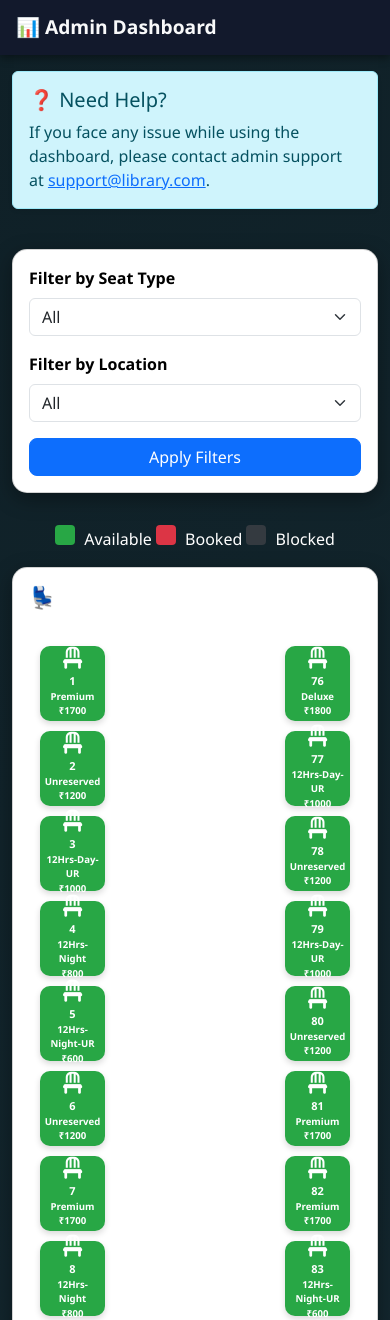
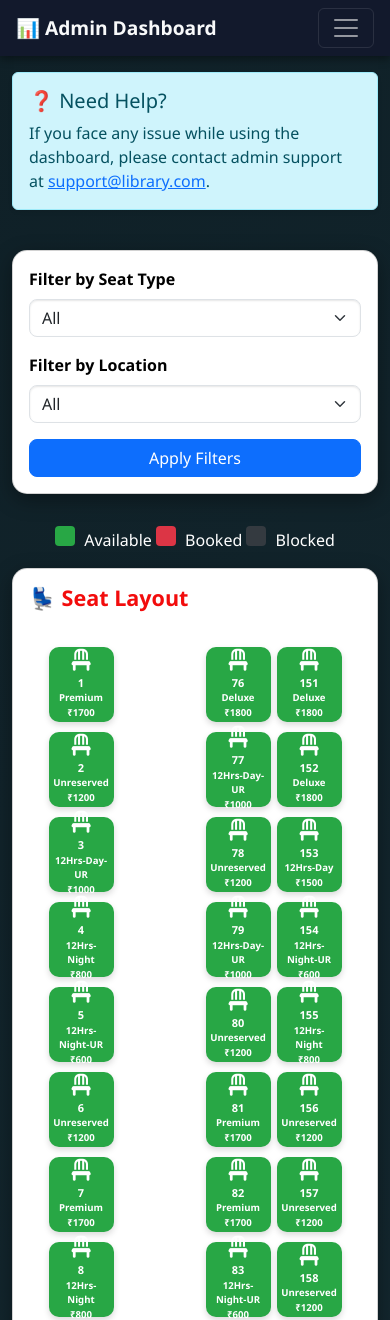
Before and after one commit to ashish86git/test_li, a Flask app: page /admin_dashboard in a window 390 px wide. Shown: the top 1320 px of the page. Run offline with Flask 3, Linux system fonts and the light colour scheme; the visitor is signed in with stand-in values (Sample User, id 1); data comes from the database, SQL or seed files in the repository; data that the repository does not hold is empty.

Commit message:
Add files via upload

```diff
--- a/templates/admin_dashboard.html
+++ b/templates/admin_dashboard.html
@@ -25,10 +25,7 @@
     .nav-link { color:#f8f9fa !important; }
     .nav-link:hover { color:#ffc107 !important; }
 
-    h2, h4 {
-      color: #fff;
-      font-weight: 600;
-    }
+    h2, h4 { color: #f20c0c; font-weight: 600; }
     .card {
       border-radius: 15px;
       box-shadow: 0 6px 20px rgba(0,0,0,0.35);
@@ -37,11 +34,8 @@
       color: #000;
     }
     .hall {
-      display:flex;
-      justify-content:center;
-      margin-top:20px;
-      gap:50px;
-      flex-wrap:wrap;
+      display:flex; justify-content:center;
+      margin-top:20px; gap:50px; flex-wrap:wrap;
     }
     .row-block { display:flex; flex-direction:column; gap:10px; }
     .seat {
@@ -58,36 +52,86 @@
     .blocked { background:#6c757d; color:#fff; }
     .passage { width:60px; }
     .legend span {
-      display:inline-block; width:20px; height:20px; margin-right:5px; border-radius:4px;
+      display:inline-block; width:20px; height:20px;
+      margin-right:5px; border-radius:4px;
     }
     .table thead { background: #12192c; color: #fff; }
     .table tbody tr:hover { background: rgba(0,0,0,0.05); }
     .btn { border-radius: 8px; }
-    .search-box {
-      max-width: 300px;
+    .search-box { max-width: 300px; }
+
+    /* Modal styling */
+    .modal-content {
+      border-radius: 14px;
+      box-shadow: 0 6px 20px rgba(0,0,0,0.35);
     }
-    .modal-content {
-      border-radius: 12px;
-      box-shadow: 0 4px 15px rgba(0,0,0,0.3);
+    .modal-header {
+      background: linear-gradient(90deg, #007bff, #00c6ff);
+      color: #fff;
+      border-top-left-radius: 14px;
+      border-top-right-radius: 14px;
     }
+    .modal-title { font-weight: 600; }
+    .modal-body {
+      background: #f9fbfd;
+      padding: 20px;
+    }
+    .modal-footer {
+      background: #f1f4f8;
+      border-top: 1px solid #dee2e6;
+      border-bottom-left-radius: 14px;
+      border-bottom-right-radius: 14px;
+    }
+    .form-control, .form-select {
+      border-radius: 8px;
+      box-shadow: inset 0 1px 2px rgba(0,0,0,0.1);
+    }
+    .hall {
+      display: flex;
+      justify-content: center;
+      flex-wrap: wrap;
+      gap: 12px;
+    }
+
+    .seat {
+      width: 55px;
+      height: 60px;
+      font-size: 11px;
+    }
+
+    /* Tablet */
+    @media (max-width: 768px) {
+      .hall { gap: 8px; }
+      .seat { width: 45px; height: 50px; font-size: 10px; }
+    }
+
+    /* Mobile */
+    @media (max-width: 576px) {
+      .hall { gap: 6px; }
+      .seat { width: 40px; height: 45px; font-size: 9px; }
+    }
+
   </style>
 </head>
 <body class="container-fluid p-0">
 
-  <!-- Navbar -->
-  <nav class="navbar navbar-expand-lg px-3">
+  <nav class="navbar navbar-expand-lg px-3 navbar-dark">
     <a class="navbar-brand" href="#">📊 Admin Dashboard</a>
-    <div class="collapse navbar-collapse">
+    <button class="navbar-toggler" type="button" data-bs-toggle="collapse" data-bs-target="#navbarNav">
+      <span class="navbar-toggler-icon"></span>
+    </button>
+    <div class="collapse navbar-collapse" id="navbarNav">
       <ul class="navbar-nav ms-auto">
         <li class="nav-item"><a class="nav-link" href="{{ url_for('dashboard') }}">🏠 Dashboard</a></li>
         <li class="nav-item"><a class="nav-link" href="#seats">💺 Seats</a></li>
         <li class="nav-item"><a class="nav-link" href="#bookings">📝 Bookings</a></li>
         <li class="nav-item"><a class="nav-link" href="#users">👥 Users</a></li>
         <li class="nav-item"><a class="nav-link" href="#help">❓ Help</a></li>
-        <li class="nav-item"><a href="{{ url_for('logout') }}" class="btn btn-sm btn-danger ms-2">Logout</a></li>
+        <li class="nav-item"><a href="{{ url_for('logout') }}" class="btn btn-sm btn-danger ms-2 mt-1 mt-lg-0">Logout</a></li>
       </ul>
     </div>
   </nav>
+
 
   <!-- Help Section -->
   <div id="help" class="container mt-3">
@@ -293,20 +337,20 @@
           <div class="modal-body">
             <input type="hidden" name="seat_id" id="seatId">
             <div class="mb-3">
-              <label>Type</label>
-              <select name="type" id="seatTypeModal" class="form-control">
+              <label class="form-label fw-bold">Type</label>
+              <select name="type" id="seatTypeModal" class="form-select">
                 {% for t in seat_types %}
                   <option>{{ t }}</option>
                 {% endfor %}
               </select>
             </div>
             <div class="mb-3">
-              <label>Price</label>
+              <label class="form-label fw-bold">Price</label>
               <input type="number" name="price" id="seatPrice" class="form-control">
             </div>
             <div class="mb-3">
-              <label>Location</label>
-              <select name="location" id="seatLocationModal" class="form-control">
+              <label class="form-label fw-bold">Location</label>
+              <select name="location" id="seatLocationModal" class="form-select">
                 {% for city, halls in grouped_locations.items() %}
                   <optgroup label="{{ city }}">
                     {% for hall in halls %}
```
Also changed, not shown: templates/dashboard.html (+11 -1 lines).
